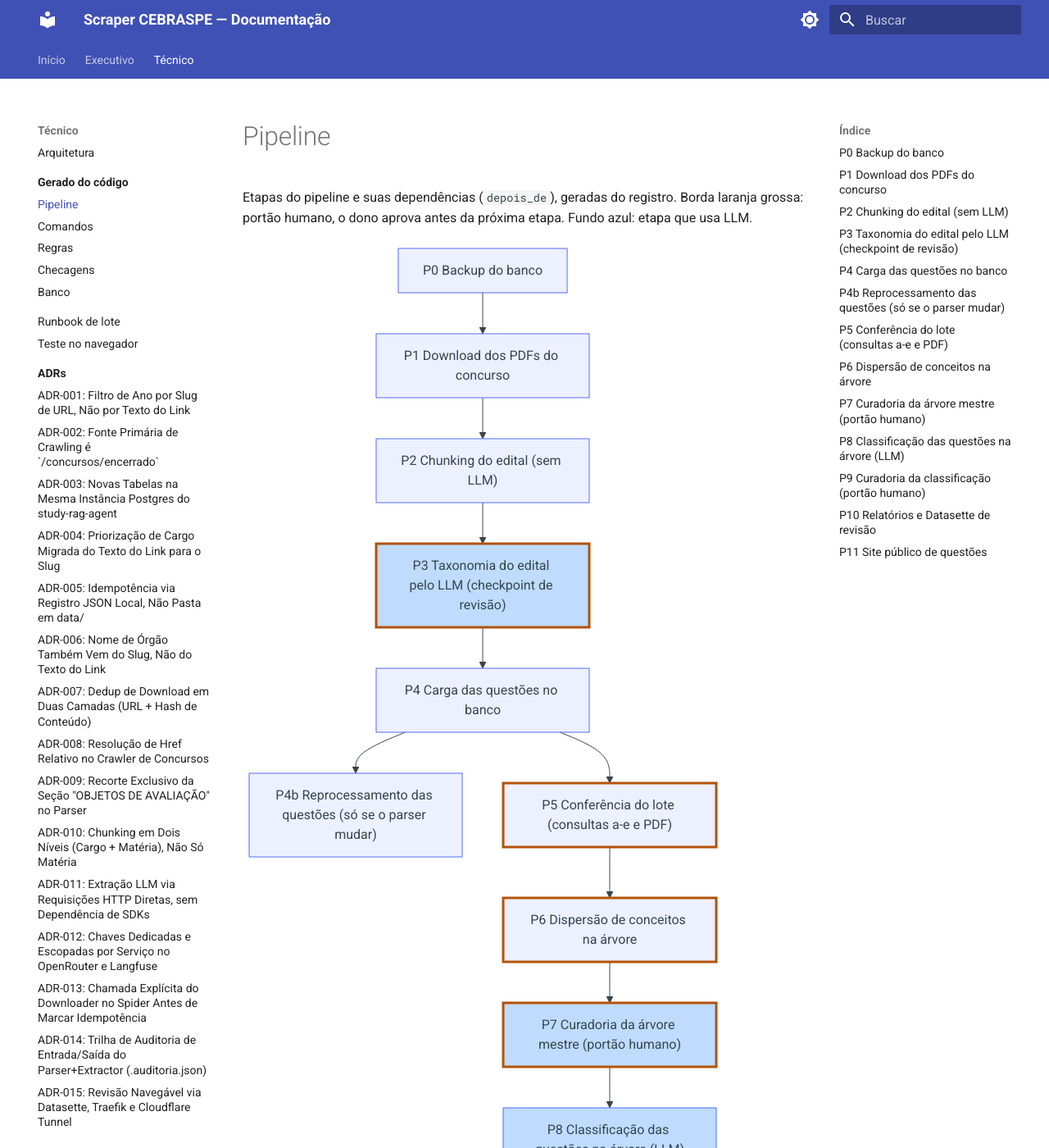
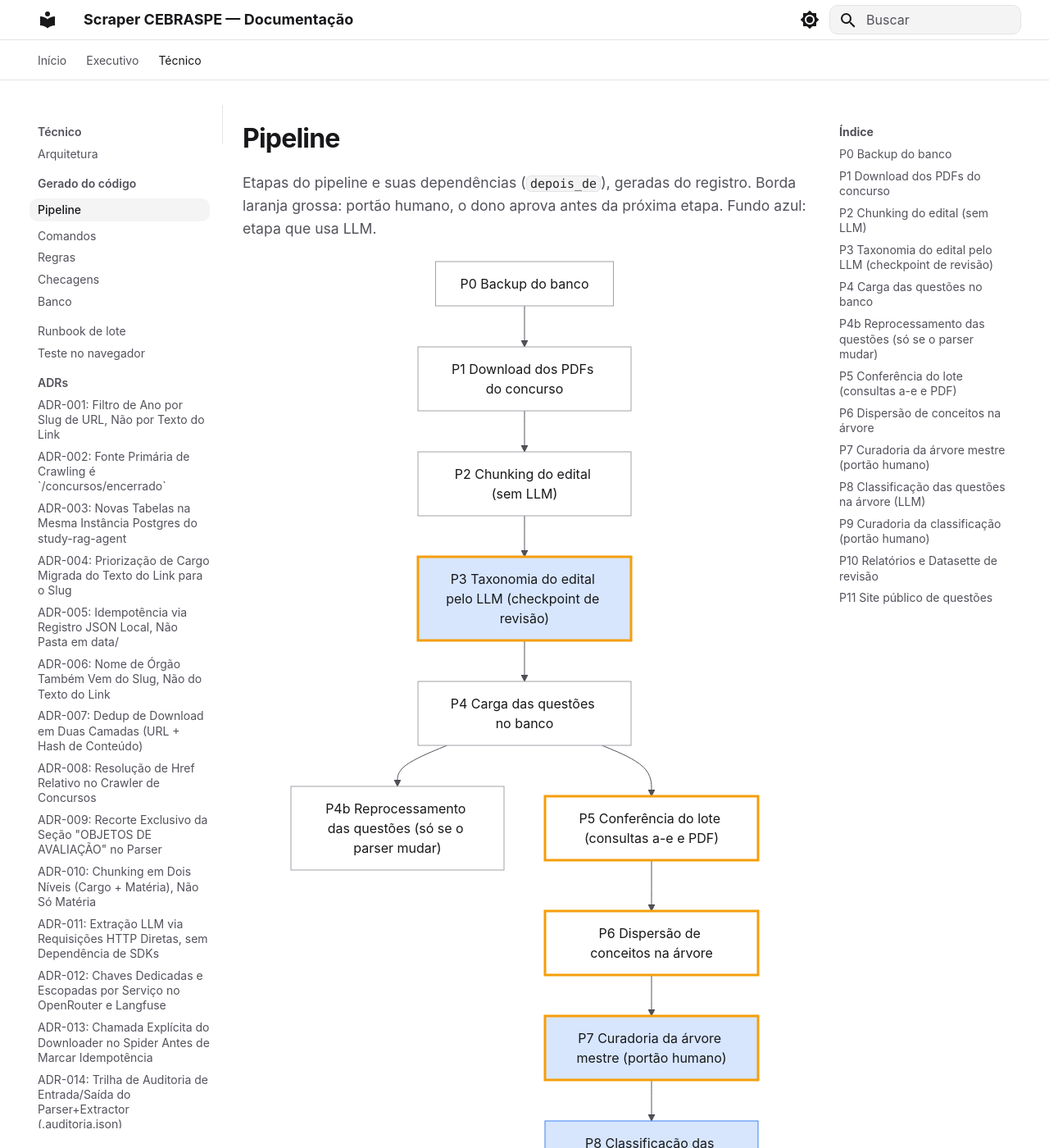
Before and after one commit to athosroque/scraper-cebraspe, an MkDocs documentation site: the page built from docs/tecnico/pipeline.md, in a window 1280 px wide and 1400 px high. Shown: the whole window at 82% size. Built offline with MkDocs 1.6.1 and Material for MkDocs 9.7.7, drawn with Linux system fonts in a browser that asks for light colours.

Commit message:
feat(scraper-cebraspe): tema no estilo do Orca e D2 aprovada (KAN-69)
Site de docs com paleta neutra, cabeçalho na cor do fundo, título forte e
item ativo do menu em pílula (docs/stylesheets/tema.css). Fonte do sistema
em vez da Roboto do Google Fonts: o Mermaid media o rótulo antes da fonte
web carregar e o texto saía das caixas. Nós de LLM com fundo
semitransparente, legíveis no modo escuro.

D2 (registro e páginas geradas) aprovada pelo dono e marcada como
concluída no plano, no task.md e no CLAUDE.md.

Co-Authored-By: Claude Opus 5.5 <noreply@anthropic.com>
Claude-Session: https://claude.ai/code/session_01F8qNZ4mBMskn3qVQsXbHTt

````diff
--- /dev/null
+++ b/docs/stylesheets/tema.css
@@ -0,0 +1,191 @@
+/* Tema do site de documentação: paleta neutra (zinco), cabeçalho na cor do
+   fundo, título forte e menu com item ativo em pílula, no estilo da
+   documentação do Orca. Fonte do sistema (ver `font: false` no mkdocs.yml). */
+
+:root {
+  --md-text-font: "Inter", ui-sans-serif, system-ui, -apple-system, "Segoe UI",
+    Roboto, "Helvetica Neue", Arial, sans-serif;
+  --md-code-font: ui-monospace, "SFMono-Regular", "JetBrains Mono", Menlo,
+    Consolas, monospace;
+}
+
+[data-md-color-scheme="default"] {
+  --md-default-bg-color: #ffffff;
+  --md-default-fg-color: #18181b;
+  --md-default-fg-color--light: #52525b;
+  --md-default-fg-color--lighter: #a1a1aa;
+  --md-default-fg-color--lightest: #e4e4e7;
+  --md-primary-fg-color: #ffffff;
+  --md-primary-bg-color: #18181b;
+  --md-accent-fg-color: #2563eb;
+  --md-typeset-color: #27272a;
+  --md-typeset-a-color: #18181b;
+  --md-code-bg-color: #f4f4f5;
+  --md-code-fg-color: #27272a;
+  --tema-borda: #e4e4e7;
+  --tema-ativo: #f4f4f5;
+}
+
+[data-md-color-scheme="slate"] {
+  --md-hue: 240;
+  --md-default-bg-color: #0a0a0b;
+  --md-default-fg-color: #fafafa;
+  --md-default-fg-color--light: #a1a1aa;
+  --md-default-fg-color--lighter: #71717a;
+  --md-default-fg-color--lightest: #27272a;
+  --md-primary-fg-color: #0a0a0b;
+  --md-primary-bg-color: #fafafa;
+  --md-accent-fg-color: #60a5fa;
+  --md-typeset-color: #d4d4d8;
+  --md-typeset-a-color: #fafafa;
+  --md-code-bg-color: #111113;
+  --md-code-fg-color: #e4e4e7;
+  --md-footer-bg-color: #0a0a0b;
+  --md-footer-bg-color--dark: #0a0a0b;
+  --tema-borda: #27272a;
+  --tema-ativo: #1c1c1f;
+}
+
+[data-md-color-scheme="default"],
+[data-md-color-scheme="slate"] {
+  --md-mermaid-font-family: var(--md-text-font);
+  --md-mermaid-node-bg-color: var(--md-default-bg-color);
+  --md-mermaid-node-fg-color: var(--md-default-fg-color--lighter);
+  --md-mermaid-label-fg-color: var(--md-default-fg-color);
+  --md-mermaid-edge-color: var(--md-default-fg-color--light);
+}
+
+/* Cabeçalho e abas na cor do fundo, separados por uma linha. */
+.md-header,
+.md-tabs {
+  background-color: var(--md-default-bg-color);
+  color: var(--md-default-fg-color);
+}
+.md-header {
+  box-shadow: none;
+  border-bottom: 1px solid var(--tema-borda);
+}
+.md-header--shadow {
+  box-shadow: none;
+}
+.md-tabs {
+  border-bottom: 1px solid var(--tema-borda);
+}
+.md-tabs__link {
+  opacity: 1;
+  color: var(--md-default-fg-color--light);
+}
+.md-tabs__item--active .md-tabs__link,
+.md-tabs__link:hover {
+  color: var(--md-default-fg-color);
+}
+.md-header__title {
+  font-weight: 600;
+}
+
+/* Busca neutra no cabeçalho. */
+.md-search__form {
+  background-color: var(--tema-ativo);
+  border: 1px solid var(--tema-borda);
+  border-radius: 0.5rem;
+}
+.md-search__form:hover {
+  background-color: var(--tema-ativo);
+}
+.md-search__input,
+.md-search__icon {
+  color: var(--md-default-fg-color);
+}
+.md-search__input::placeholder {
+  color: var(--md-default-fg-color--light);
+}
+
+/* Barra lateral: seção em destaque, item ativo em pílula. */
+.md-sidebar--primary {
+  border-right: 1px solid var(--tema-borda);
+}
+.md-nav__link {
+  color: var(--md-default-fg-color--light);
+}
+.md-nav__item--section > .md-nav__link {
+  color: var(--md-default-fg-color);
+  font-weight: 600;
+}
+.md-sidebar--primary .md-nav__link--active {
+  color: var(--md-default-fg-color);
+  background-color: var(--tema-ativo);
+  border-radius: 0.5rem;
+  padding: 0.25rem 0.5rem;
+  margin-left: -0.5rem;
+  margin-right: 0.25rem;
+  font-weight: 500;
+}
+.md-nav__link:hover,
+.md-nav__link:focus {
+  color: var(--md-default-fg-color);
+}
+
+/* Título forte e o primeiro parágrafo como subtítulo. */
+.md-typeset h1 {
+  color: var(--md-default-fg-color);
+  font-weight: 700;
+  letter-spacing: -0.025em;
+  margin-bottom: 0.6em;
+}
+.md-typeset h1 + p {
+  font-size: 1.1em;
+  color: var(--md-default-fg-color--light);
+}
+.md-typeset h2,
+.md-typeset h3,
+.md-typeset h4 {
+  color: var(--md-default-fg-color);
+  font-weight: 600;
+  letter-spacing: -0.015em;
+}
+.md-typeset h2 {
+  border-top: 1px solid var(--tema-borda);
+  padding-top: 1.2em;
+}
+
+/* Links sublinhados, como no Orca. */
+.md-typeset a {
+  text-decoration: underline;
+  text-decoration-color: var(--md-default-fg-color--lighter);
+  text-underline-offset: 0.2em;
+}
+.md-typeset a:hover {
+  color: var(--md-accent-fg-color);
+  text-decoration-color: currentColor;
+}
+.md-typeset .headerlink {
+  text-decoration: none;
+}
+
+/* Código: blocos arredondados com borda, código inline com borda fina. */
+.md-typeset pre > code {
+  border: 1px solid var(--tema-borda);
+  border-radius: 0.75rem;
+}
+.md-typeset :not(pre) > code {
+  border: 1px solid var(--tema-borda);
+  border-radius: 0.3rem;
+}
+
+/* Tabelas e avisos com a mesma borda. */
+.md-typeset table:not([class]) {
+  border: 1px solid var(--tema-borda);
+  border-radius: 0.5rem;
+  box-shadow: none;
+}
+.md-typeset .admonition,
+.md-typeset details {
+  border-radius: 0.5rem;
+  box-shadow: none;
+}
+
+/* Diagrama Mermaid centralizado e sem passar da coluna. */
+.md-typeset .mermaid {
+  text-align: center;
+  overflow-x: auto;
+}
--- a/docs/tecnico/pipeline.md
+++ b/docs/tecnico/pipeline.md
@@ -31,8 +31,8 @@ flowchart TD
     P8 --> P9
     P9 --> P10
     P10 --> P11
-    classDef llm fill:#bfdbfe
-    classDef portao stroke:#b45309,stroke-width:3px
+    classDef llm fill:#3b82f633,stroke:#3b82f6
+    classDef portao stroke:#f59e0b,stroke-width:3px
     class P3,P7,P8 llm
     class P3,P5,P6,P7,P9 portao
 ```
--- a/mkdocs.yml
+++ b/mkdocs.yml
@@ -9,14 +9,22 @@ site_dir: build/docs
 theme:
   name: material
   language: pt-BR
+  # Fonte do sistema em vez da Roboto do Google Fonts: o Mermaid mede o rótulo
+  # antes da fonte web carregar, e o texto saía do quadro. Visual em
+  # `docs/stylesheets/tema.css` (paleta neutra, no estilo da documentação do Orca).
+  font: false
   palette:
     - media: "(prefers-color-scheme: light)"
       scheme: default
+      primary: custom
+      accent: custom
       toggle:
         icon: material/brightness-7
         name: Modo escuro
     - media: "(prefers-color-scheme: dark)"
       scheme: slate
+      primary: custom
+      accent: custom
       toggle:
         icon: material/brightness-4
         name: Modo claro
@@ -28,6 +36,9 @@ theme:
     - search.suggest
     - search.highlight
     - content.code.copy
+
+extra_css:
+  - stylesheets/tema.css
 
 plugins:
   - search:
````
Also changed, not shown: CLAUDE.md (+1 -1 lines), LESSONS.md (+14 -0 lines), plano-etapa-9.md (+6 -3 lines), task.md (+3 -3 lines), 2 other files.
